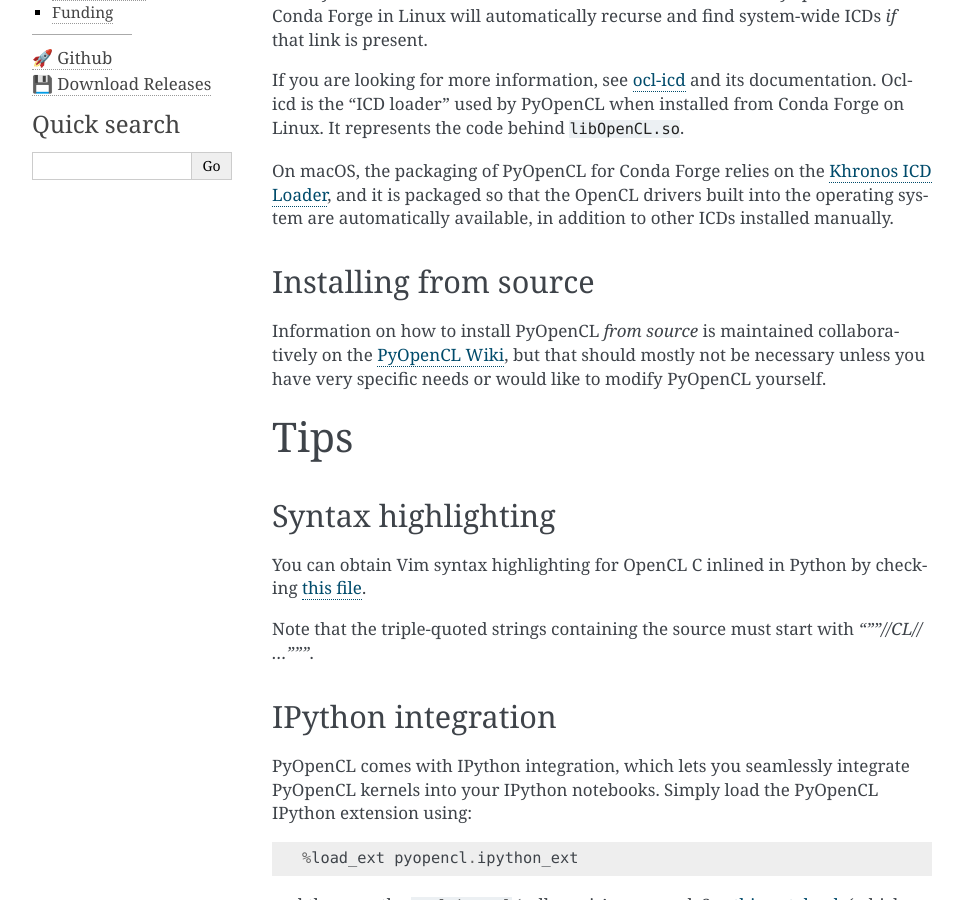
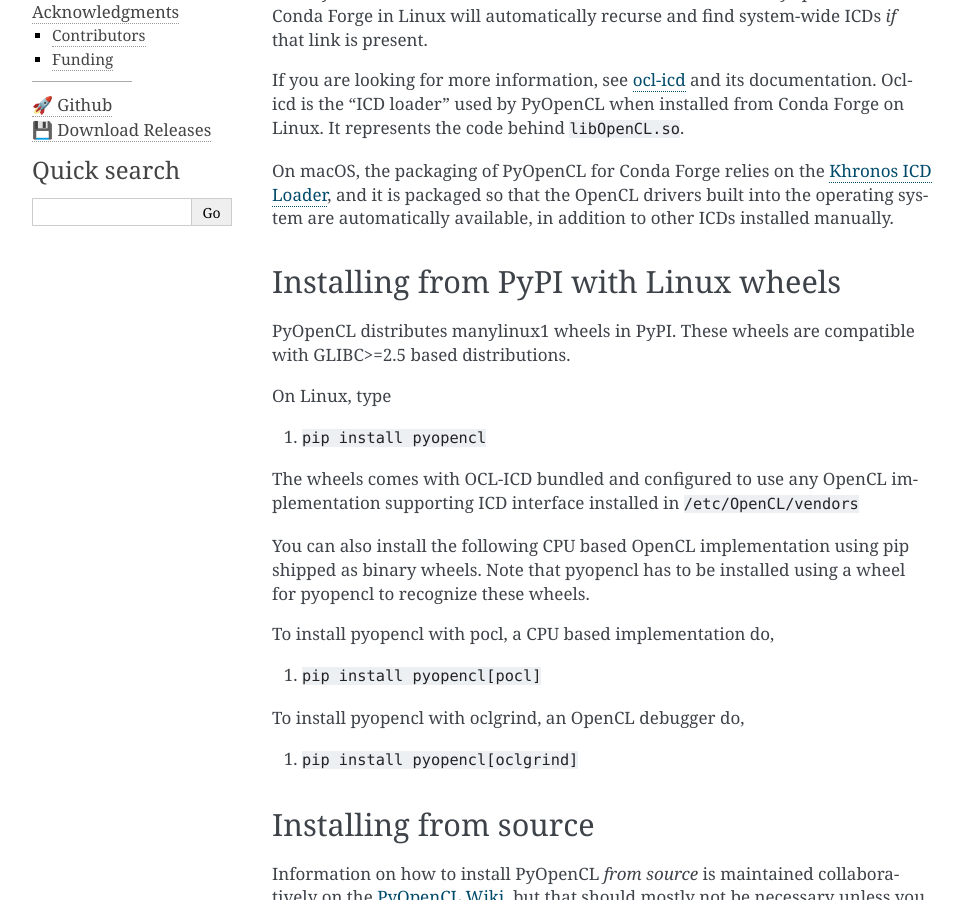
Before and after one commit to inducer/pyopencl, a Sphinx documentation site: the page built from doc/misc.rst, in a window 1280 px wide and 900 px high, scrolled down 1879 px. Shown: the whole window, without its empty margins (148-1111 px from the left). Built offline with Sphinx 7.4.7, drawn with Linux system fonts in a browser that asks for light colours; some of the changed text lies outside the part shown.

Commit message:
Add documentation on wheels

```diff
--- a/doc/misc.rst
+++ b/doc/misc.rst
@@ -94,6 +94,32 @@ On macOS, the packaging of PyOpenCL for Conda Forge relies on the
 `Khronos ICD Loader <https://github.com/KhronosGroup/OpenCL-ICD-Loader>`_,
 and it is packaged so that the OpenCL drivers built into the operating system
 are automatically available, in addition to other ICDs installed manually.
+
+Installing from PyPI with Linux wheels
+--------------------------------------
+
+PyOpenCL distributes manylinux1 wheels in PyPI. These wheels are compatible with
+GLIBC>=2.5 based distributions.
+
+On Linux, type
+
+#.  ``pip install pyopencl``
+
+The wheels comes with OCL-ICD bundled and configured to use any OpenCL implementation
+supporting ICD interface installed in :file:`/etc/OpenCL/vendors`
+
+You can also install the following CPU based OpenCL implementation using pip shipped as binary
+wheels. Note that pyopencl has to be installed using a wheel for pyopencl to recognize these
+wheels.
+
+To install pyopencl with pocl, a CPU based implementation do,
+
+#.  ``pip install pyopencl[pocl]``
+
+To install pyopencl with oclgrind, an OpenCL debugger do,
+
+#.  ``pip install pyopencl[oclgrind]``
+
 
 Installing from source
 ----------------------
```
